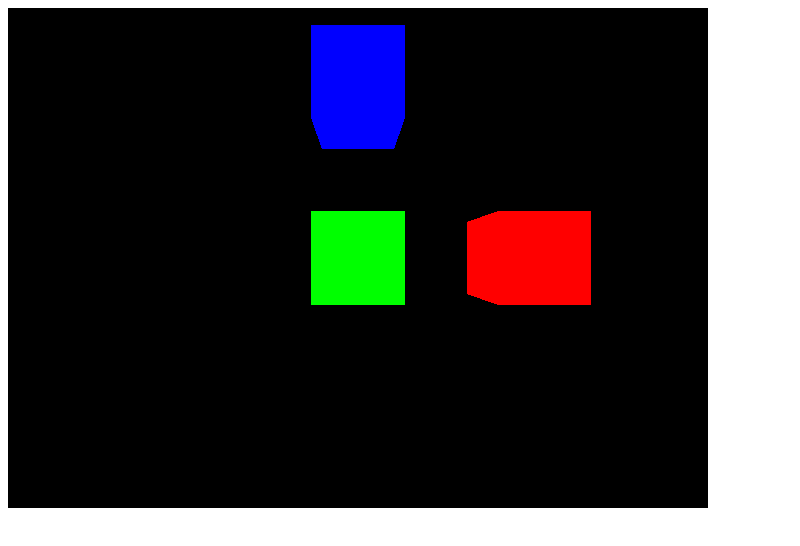
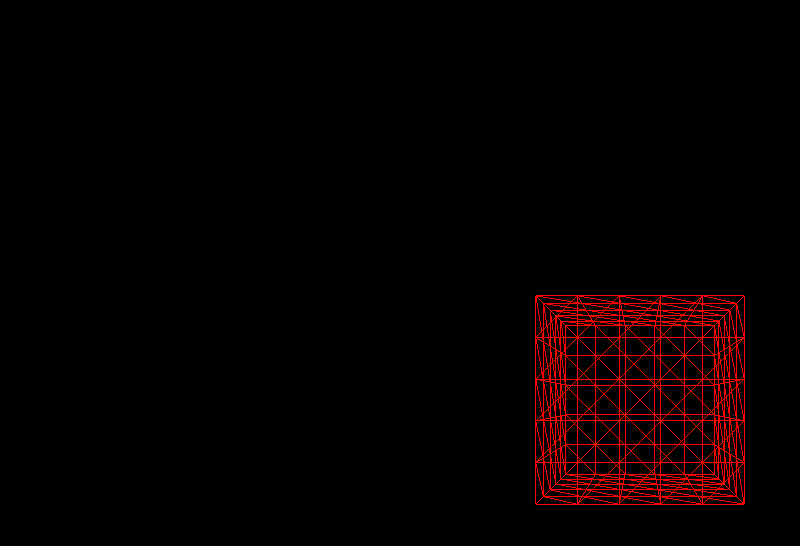
Before and after one commit to kalersaab/3d-tute, a website with bundled scripts: page index.html in a window 1280 px wide. Shown: the whole page, without its empty margins (0-800 px from the left). Built offline with nearby package versions, Linux system fonts and the light colour scheme.

Commit message:
three.js

```diff
--- a/index.html
+++ b/index.html
@@ -2,11 +2,11 @@
 <head>
     <meta charset="UTF-8">
     <meta name="viewport" content="width=device-width, initial-scale=1.0">
+    <link rel="stylesheet" href="src/style.css">
     <title>intro</title>
-    <script src="https://cdnjs.cloudflare.com/ajax/libs/three.js/r128/three.js"></script>
 </head>
 <body>
-    <canvas class="wbgl"></canvas>
-    <script src="index.js"></script>
+    <canvas class="webgl"></canvas>
+    <script type="module" src="src/script.js"></script>
 </body>
 </html>
--- /dev/null
+++ b/src/script.js
@@ -0,0 +1,60 @@
+import * as THREE from 'three';
+import { OrbitControls } from 'three/examples/jsm/controls/OrbitControls.js';
+
+const canvas = document.querySelector('.webgl');
+const size = {
+    width: window.innerWidth,
+    height: window.innerHeight
+};
+
+const scene = new THREE.Scene();
+window.addEventListener('dblclick', () => {
+    const fullscreenElement = document.fullscreenElement || document.webkitFullscreenElement;
+    if (!fullscreenElement) {
+        if (canvas.requestFullscreen) {
+            canvas.requestFullscreen();
+        } else if (canvas.webkitRequestFullscreen) {
+            canvas.webkitRequestFullscreen();
+        }
+    } else {
+        if (document.exitFullscreen) {
+            document.exitFullscreen();
+        } else if (document.webkitExitFullscreen) {
+            document.webkitExitFullscreen();
+        }
+    }
+}
+)
+const geometry = new THREE.BoxGeometry(1, 1, 1, 5, 5, 5);
+const material = new THREE.MeshBasicMaterial({ color: 0xff0000, wireframe: true });
+const mesh = new THREE.Mesh(geometry, material);
+scene.add(mesh);
+
+const camera = new THREE.PerspectiveCamera(75, size.width / size.height);
+camera.position.set(0, 0, 3);
+camera.lookAt(mesh.position);
+scene.add(camera);
+
+const controls = new OrbitControls(camera, canvas);
+controls.enableDamping = true;
+window.addEventListener('resize', () => {
+    size.width = window.innerWidth;
+    size.height = window.innerHeight;
+
+    camera.aspect = size.width / size.height;
+    camera.updateProjectionMatrix();
+
+    renderer.setSize(size.width, size.height);
+})
+const renderer = new THREE.WebGLRenderer({ canvas: canvas });
+renderer.setSize(size.width, size.height);
+renderer.setPixelRatio(Math.min(window.devicePixelRatio, 2));
+const clock = new THREE.Clock();
+
+const tick = () => {
+    controls.update(); // Required if enableDamping = true
+    renderer.render(scene, camera);
+    requestAnimationFrame(tick);
+};
+
+tick();
--- /dev/null
+++ b/src/style.css
@@ -0,0 +1,16 @@
+*{
+    margin:0;
+    padding:0;
+}
+.webgl{
+    position: fixed;
+    top: 0;
+    left: 0;
+    outline: none;
+}
+body{
+    background: #000;
+    color: #fff;
+    font-family: 'Courier New', Courier, monospace;
+    overflow: hidden;
+}
```
Also changed, not shown: package.json (added, +16 -0 lines), src/index.js (renamed from index.js), 2 other files.
